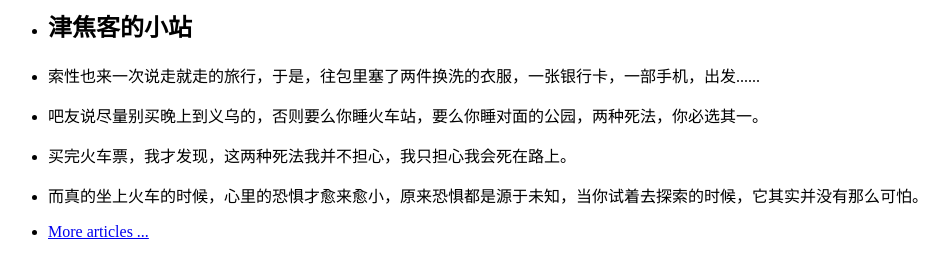
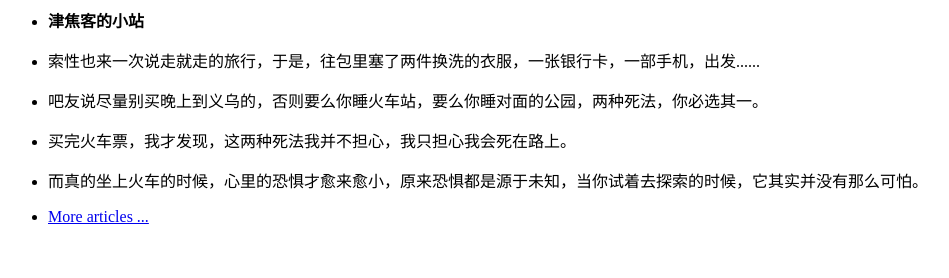
Before and after one commit to kross-fisher/kross-fisher.github.io, a plain HTML site: page index.html in a window 1280 px wide. Shown: the whole page, without its empty margins (0-949 px from the left). Drawn offline with Linux system fonts and the light colour scheme.

Commit message:
minor updates of home page

```diff
--- a/index.html
+++ b/index.html
@@ -5,7 +5,7 @@
     </head>
     <body>
         <ul>
-            <li><h2>津焦客的小站</h2></li>
+            <li><strong>津焦客的小站</strong></li>
             <li><p>索性也来一次说走就走的旅行，于是，往包里塞了两件换洗的衣服，一张银行卡，一部手机，出发......</p></li>
             <li><p>吧友说尽量别买晚上到义乌的，否则要么你睡火车站，要么你睡对面的公园，两种死法，你必选其一。</p></li>
             <li><p>买完火车票，我才发现，这两种死法我并不担心，我只担心我会死在路上。</p></li>
```
